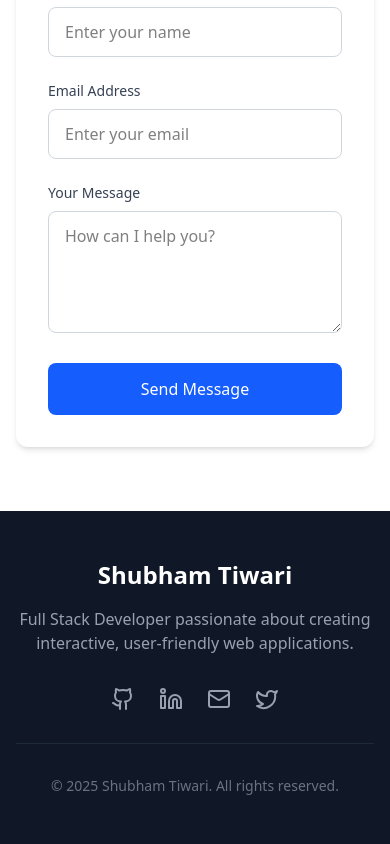
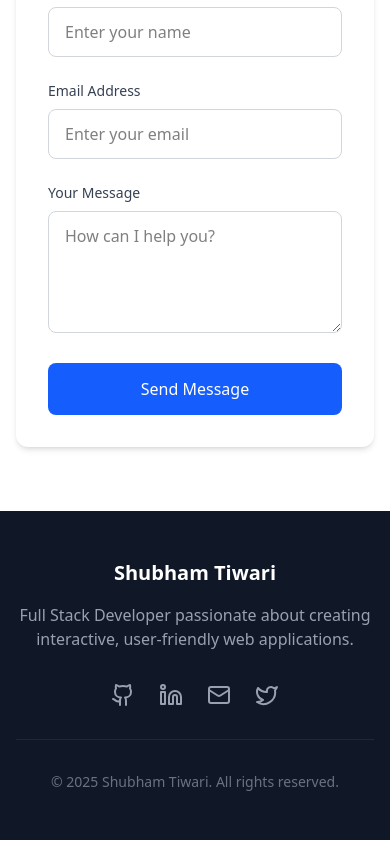
Before and after one commit to thetiwarishubh/Portfolio, a React (Vite) app in the folder my-portfolio/: page / in a window 390 px wide. Shown: the part 5693-6537 px from the top of the page. Built offline with nearby package versions, Linux system fonts and the light colour scheme.

Commit message:
fix font size

```diff
--- a/my-portfolio/src/App.jsx
+++ b/my-portfolio/src/App.jsx
@@ -838,7 +838,7 @@ function App() {
         {/* Footer */}
         <footer className="bg-gray-900 text-white py-12">
           <div className="max-w-7xl mx-auto px-4 sm:px-6 lg:px-8 text-center">
-            <h3 className="text-2xl font-bold mb-4">Shubham Tiwari</h3>
+            <h3 className="text-xl md:text-2xl font-bold mb-4">Shubham Tiwari</h3>
             <p className="text-gray-400 max-w-2xl mx-auto mb-8">
               Full Stack Developer passionate about creating interactive,
               user-friendly web applications.
```
